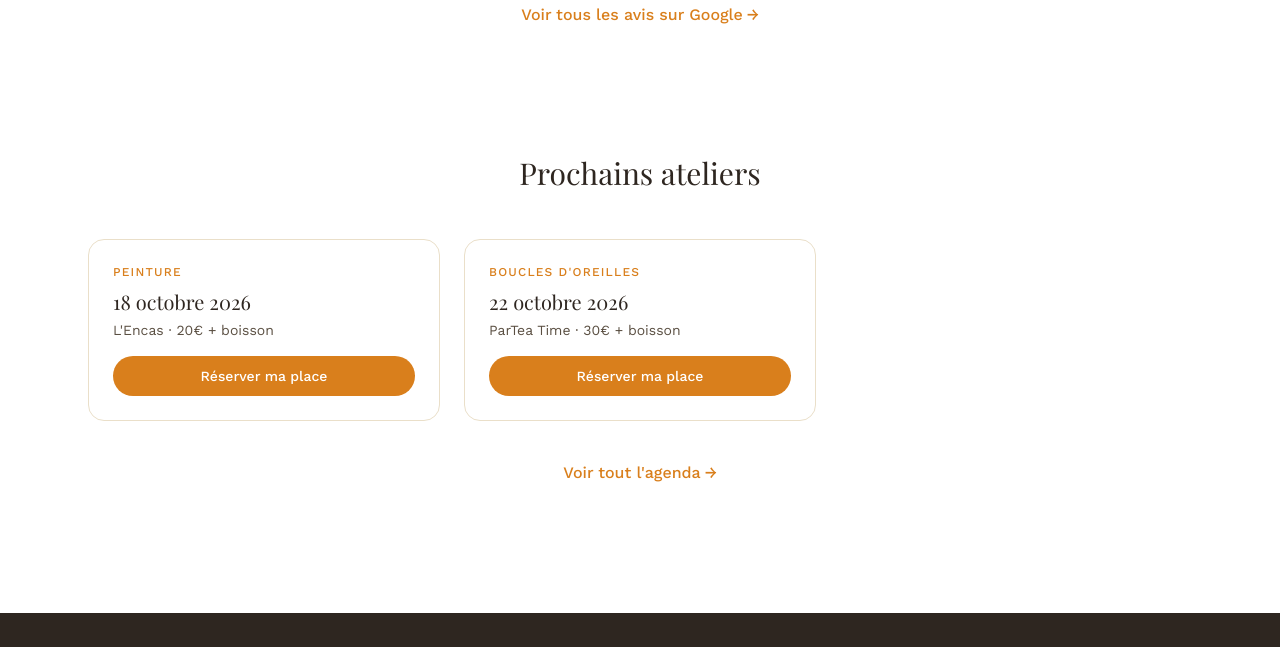
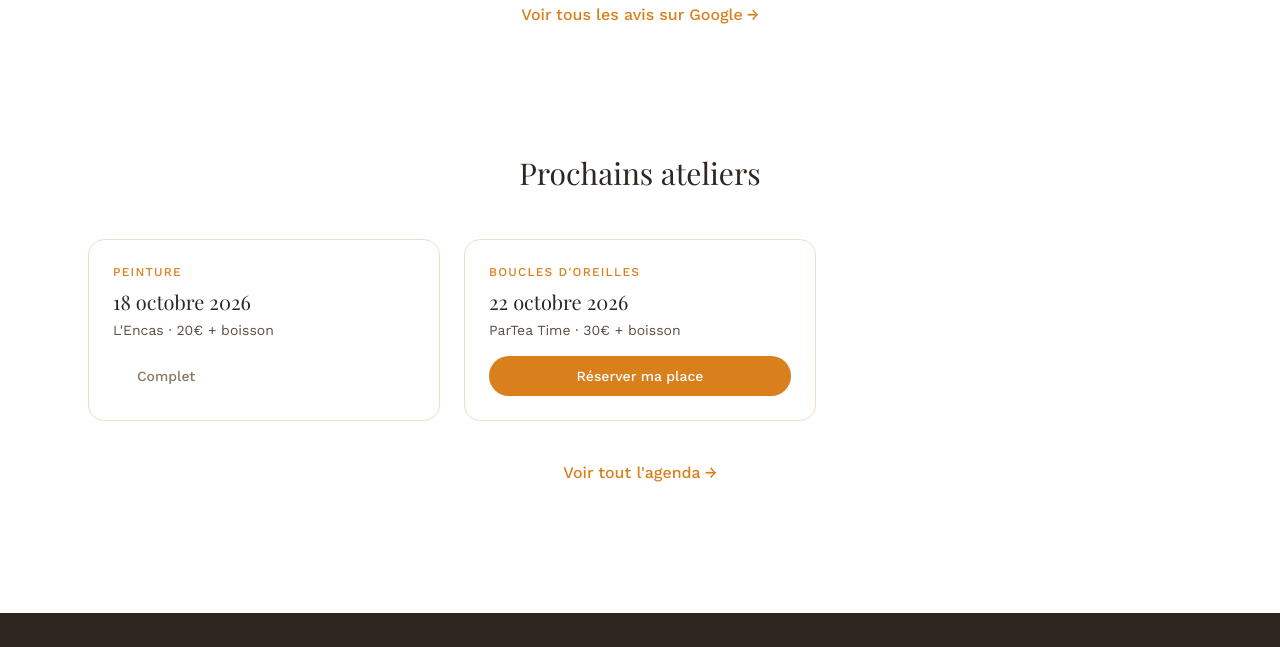
Before and after one commit to hernandcb/site-josephine, a website: page index.html in a window 1280 px wide. Shown: the part 2674-3321 px from the top of the page. Drawn offline with nearby package versions, Linux system fonts and the light colour scheme; a web font is replaced by a local one.

Commit message:
Update index.html

```diff
--- a/index.html
+++ b/index.html
@@ -225,7 +225,10 @@
       <p class="text-xs uppercase tracking-widest text-terracotta font-medium mb-2">Peinture</p>
       <p class="font-display text-xl mb-1">18 octobre 2026</p>
       <p class="text-sm text-[#5A4F42] mb-4">L'Encas · 20€ + boisson</p>
-      <a href="https://buy.stripe.com/00w14obkX27S4uC3oH0kE0e" data-umami-event="reserva-lencas-20oct" data-umami-event-ubicacion="accueil" class="btn-primary block text-center py-2.5 rounded-full text-sm font-medium">Réserver ma place</a>
+
+      <span class="inline-block px-6 py-2.5 rounded-full text-sm font-medium text-center bg-[#EADFC9] text-[#8A7960]">Complet</span>
+
+    <!--  <a href="https://buy.stripe.com/00w14obkX27S4uC3oH0kE0e" data-umami-event="reserva-lencas-20oct" data-umami-event-ubicacion="accueil" class="btn-primary block text-center py-2.5 rounded-full text-sm font-medium">Réserver ma place</a> -->
     </div>
 
     <div class="bg-white border border-[#EADFC9] rounded-2xl p-6">
```
